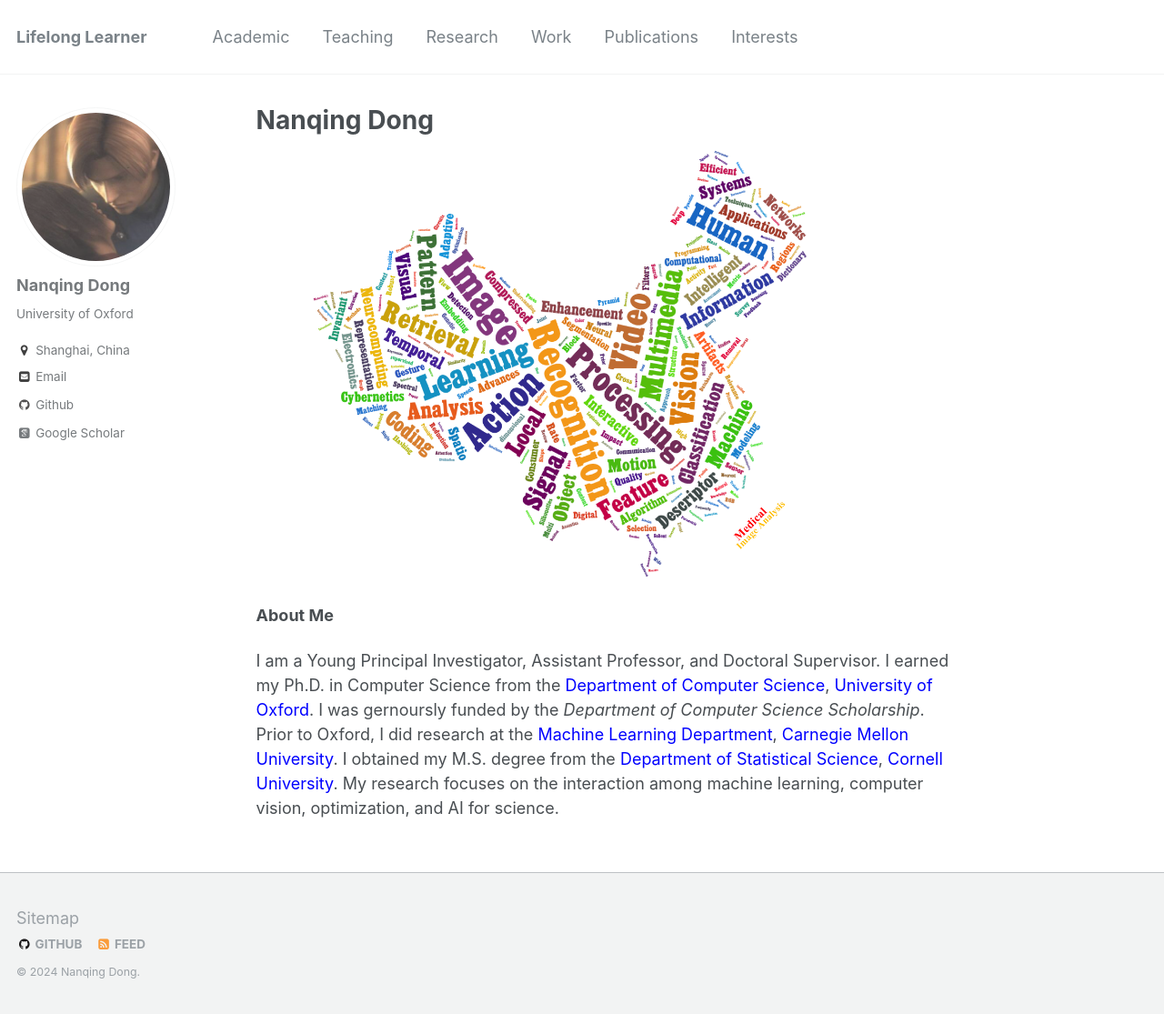
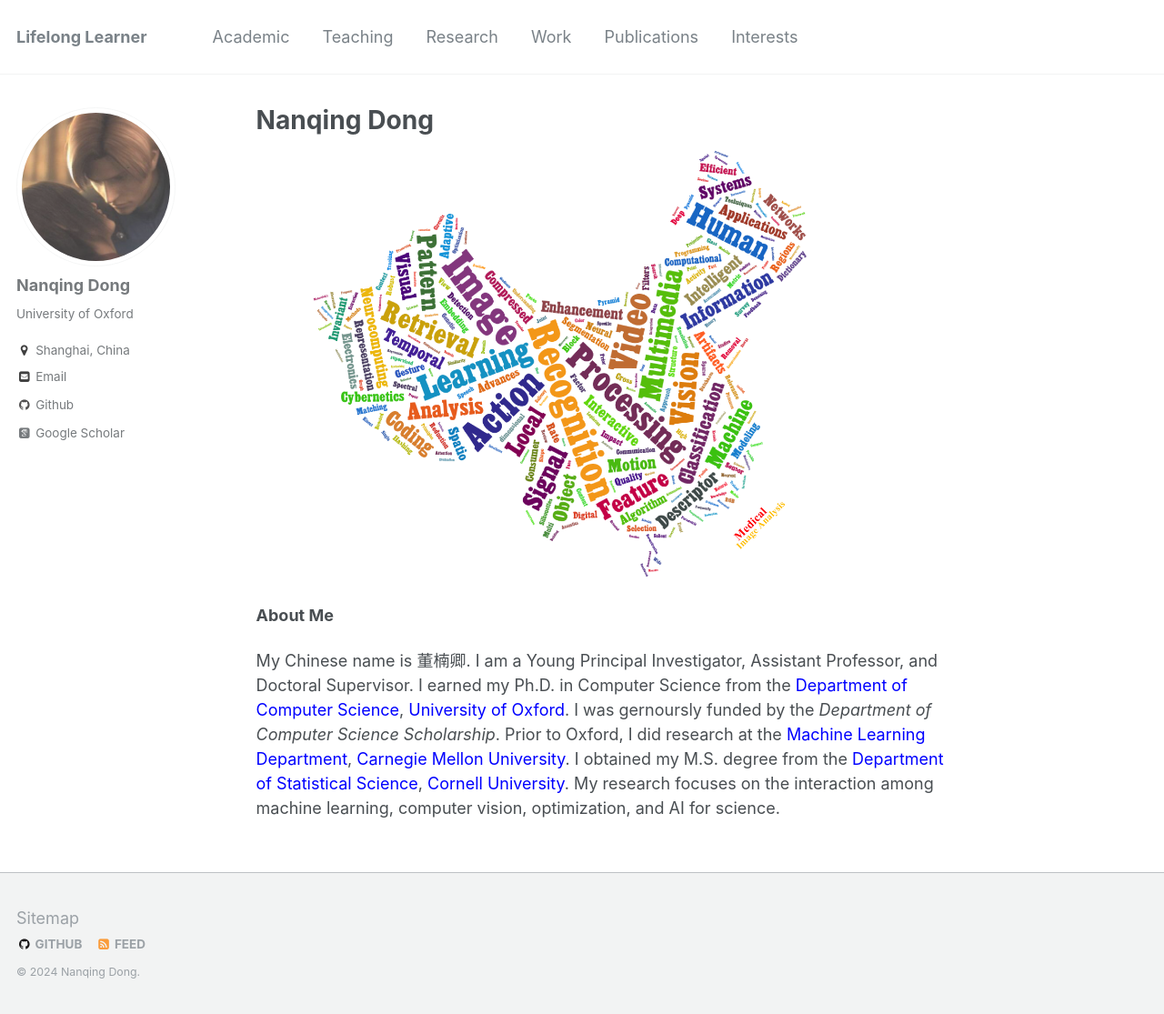
Before and after one commit to eveningdong/eveningdong.github.io, a Jekyll site: the page built from _pages/about.md, in a window 1280 px wide and 1115 px high. Shown: the whole window at 91% size. Built offline with Jekyll 4.4.1, drawn with Linux system fonts in a browser that asks for light colours; some web fonts are replaced.

Commit message:
Update profile

```diff
--- a/_pages/about.md
+++ b/_pages/about.md
@@ -12,4 +12,4 @@
 
 **About Me**
 
-I am a Young Principal Investigator, Assistant Professor, and Doctoral Supervisor. I earned my Ph.D. in Computer Science from the [<span style="color:blue">Department of Computer Science</span>](http://www.cs.ox.ac.uk), [<span style="color:blue">University of Oxford</span>](http://www.ox.ac.uk). I was gernoursly funded by the *Department of Computer Science Scholarship*. Prior to Oxford, I did research at the [<span style="color:blue">Machine Learning Department</span>](https://www.ml.cmu.edu), [<span style="color:blue">Carnegie Mellon University</span>](https://www.cmu.edu). I obtained my M.S. degree from the [<span style="color:blue">Department of Statistical Science</span>](https://stat.cornell.edu), [<span style="color:blue">Cornell University</span>](https://www.cornell.edu). My research focuses on the interaction among machine learning, computer vision, optimization, and AI for science.
+My Chinese name is 董楠卿. I am a Young Principal Investigator, Assistant Professor, and Doctoral Supervisor. I earned my Ph.D. in Computer Science from the [<span style="color:blue">Department of Computer Science</span>](http://www.cs.ox.ac.uk), [<span style="color:blue">University of Oxford</span>](http://www.ox.ac.uk). I was gernoursly funded by the *Department of Computer Science Scholarship*. Prior to Oxford, I did research at the [<span style="color:blue">Machine Learning Department</span>](https://www.ml.cmu.edu), [<span style="color:blue">Carnegie Mellon University</span>](https://www.cmu.edu). I obtained my M.S. degree from the [<span style="color:blue">Department of Statistical Science</span>](https://stat.cornell.edu), [<span style="color:blue">Cornell University</span>](https://www.cornell.edu). My research focuses on the interaction among machine learning, computer vision, optimization, and AI for science.
```
Also changed, not shown: _pages/publications.md (+1 -1 lines).
